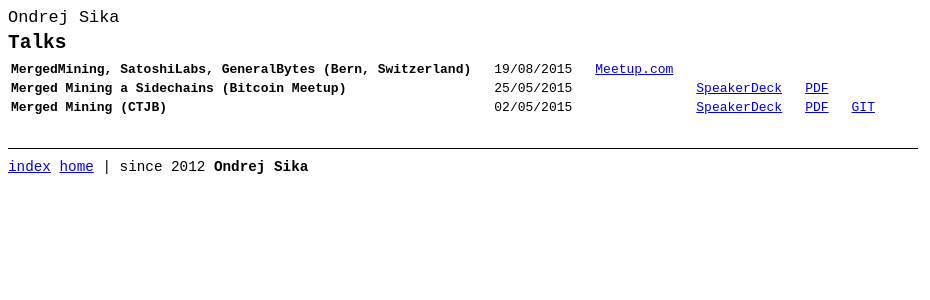
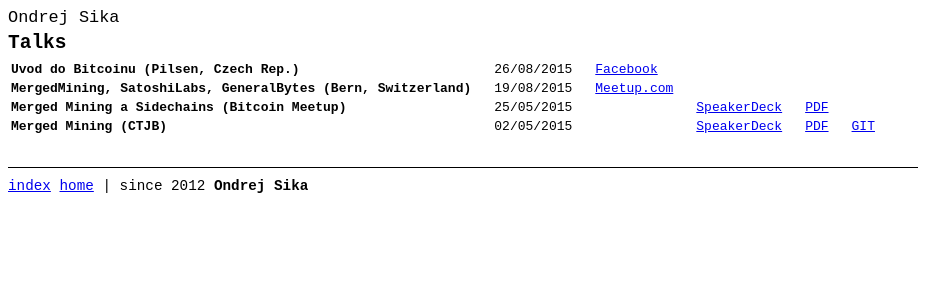
Before and after one commit to ondrejsika/ondrejsika.com, a Jekyll site: the page built from talks/index.md, in a window 1280 px wide. Shown: the top 300 px of the page, without its empty margins (0-930 px from the left). Built offline with Jekyll 4.4.1, drawn with Linux system fonts in a browser that asks for light colours; Markdown is read by kramdown in place of the engine named in the settings; comment, search, counter and statistics services are not loaded.

Commit message:
add pilsen talk

```diff
--- a/talks/index.md
+++ b/talks/index.md
@@ -6,6 +6,17 @@
 ## Talks
 
 <table>
+
+<tr id="bitcoin-pilsen-2015"><td>
+<b>Uvod do Bitcoinu (Pilsen, Czech Rep.)</b>
+</td><td>
+26/08/2015
+</td><td>
+<a href="https://www.facebook.com/events/1587922088138594/">Facebook</a>
+</td><td>
+</td><td>
+</td><td>
+</td></tr>
 
 <tr id="bitcoin-bern-2015"><td>
 <b>MergedMining, SatoshiLabs, GeneralBytes (Bern, Switzerland)</b>
```
